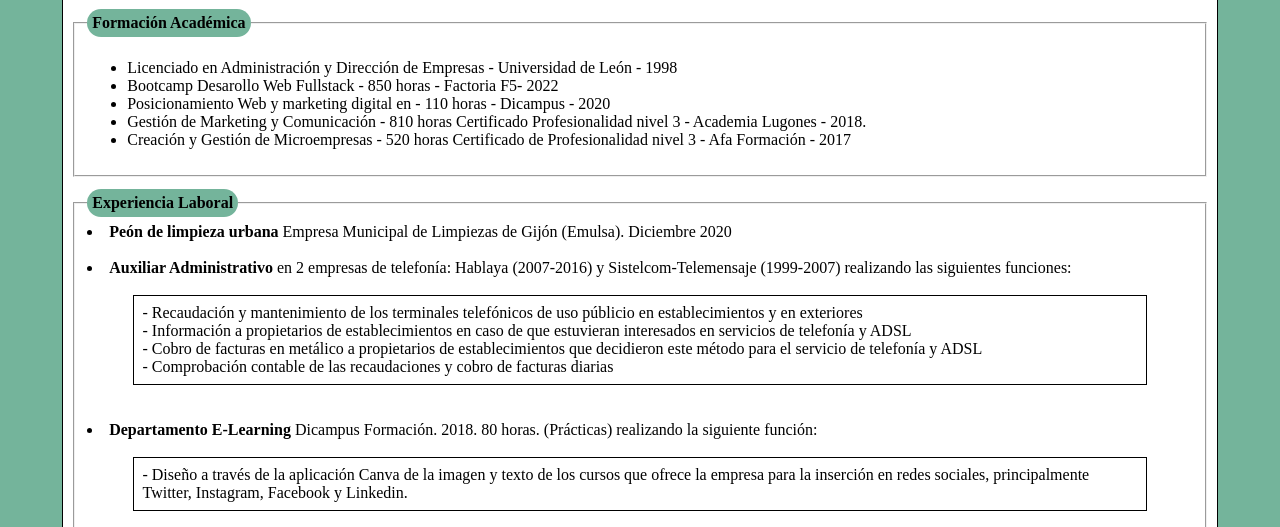
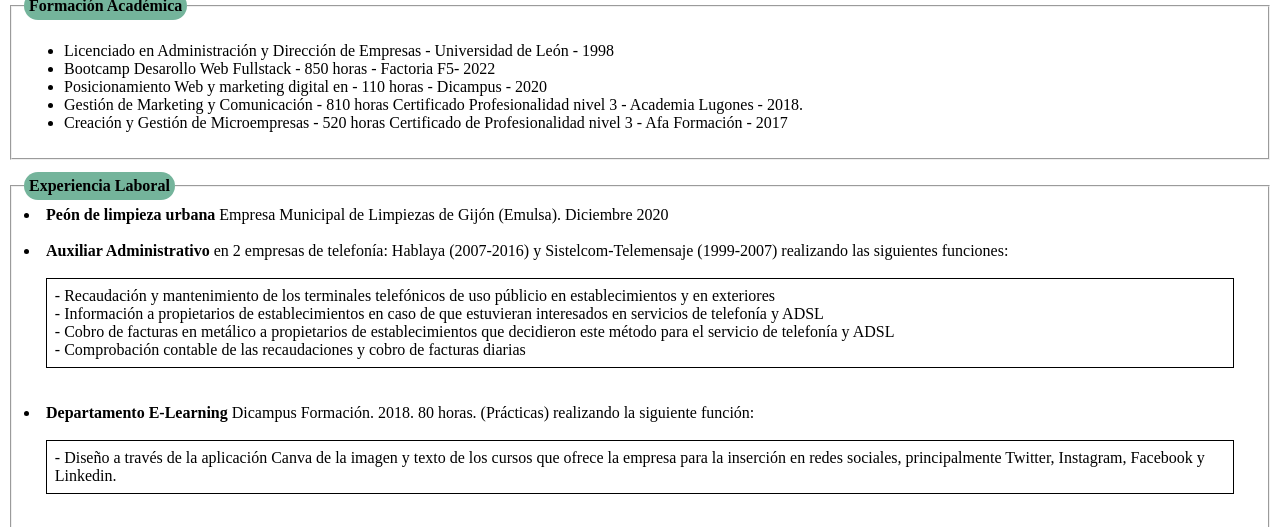
Before and after one commit to franjavi01/curriculum-detallado, a plain HTML site: page index.html in a window 1280 px wide. Shown: the part 265-792 px from the top of the page. Drawn offline with Linux system fonts and the light colour scheme.

Commit message:
eliminar borde exterior

```diff
--- a/index.html
+++ b/index.html
@@ -8,7 +8,7 @@
     <title>Curriculum Vitae</title>
 </head>
 <body>
-    <div>
+
         <h1>Francisco Javier Santos González</h1>
         <img src="./assets/photo.jpg" alt="Photo" width="120" height="120">
         <fieldset>
@@ -69,6 +69,6 @@
             <legend>Motivaciones</legend>
             He trabajado varios años en telefonía, un sector que por los avances tecnológicos esta a la baja en favor del sector de la informática y de internet. Lo que quiero es adaptarme a esos cambios
         </fieldset>
-    </div>
+
 </body>
 </html>
--- a/style.css
+++ b/style.css
@@ -1,11 +1,8 @@
-body{
-    background-color: #74b49b;
-}
 div{
     background-color: white;
     border: 1px solid black;
     padding: 8px;
-    width: 90%;
+    width: 95%;
     margin: 0 auto;
 }
 fieldset{
```
